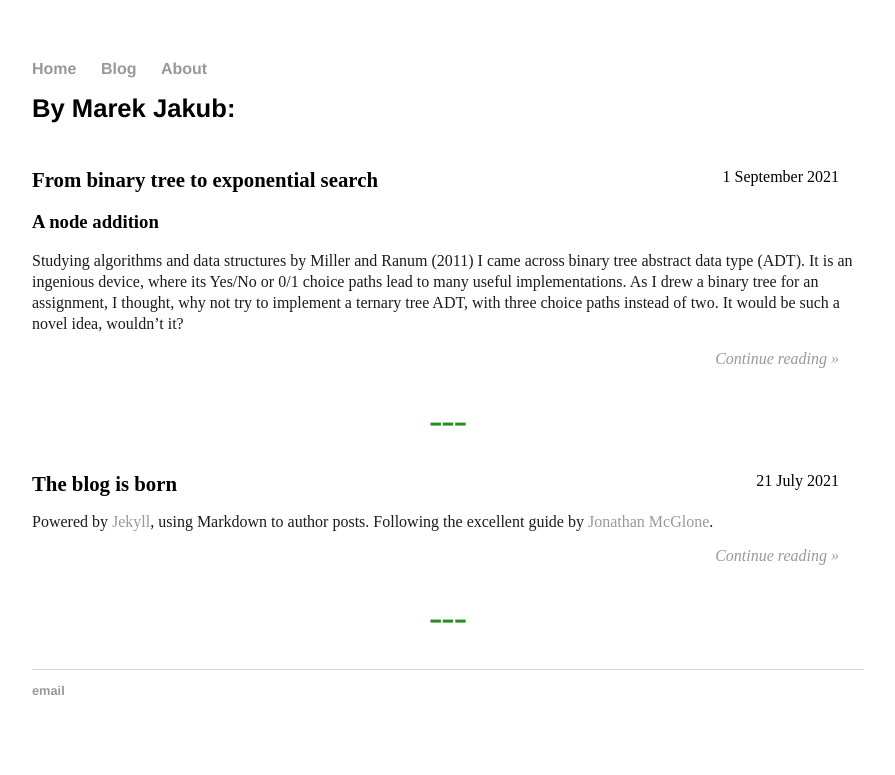
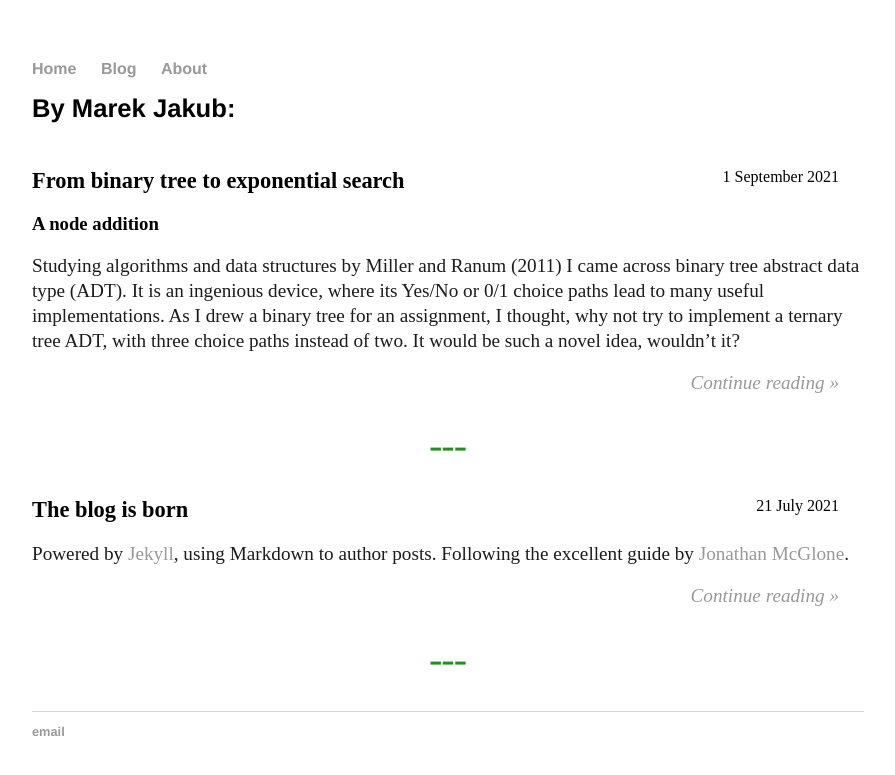
Before and after one commit to marek-jakub/marek-jakub.github.io, a Jekyll site: the page built from index.html, in a window 1280 px wide. Shown: the top 775 px of the page, without its empty margins (192-1087 px from the left). Built offline with Jekyll 4.4.1, drawn with Linux system fonts in a browser that asks for light colours.

Commit message:
Changing p and h2 font size.

```diff
--- a/css/main.css
+++ b/css/main.css
@@ -35,11 +35,11 @@ h1 {
     margin: 0;
 }
 h2 {
-    font-size: 1.3em;
+    font-size: 1.4em;
     margin: 0;
 }
 p {
-    font-size: 1.0em;
+    font-size: 1.2em;
     line-height: 1.3em;
     color: rgb(29, 27, 27);
 }
```
